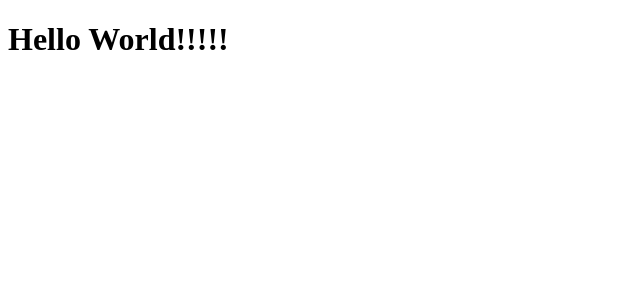
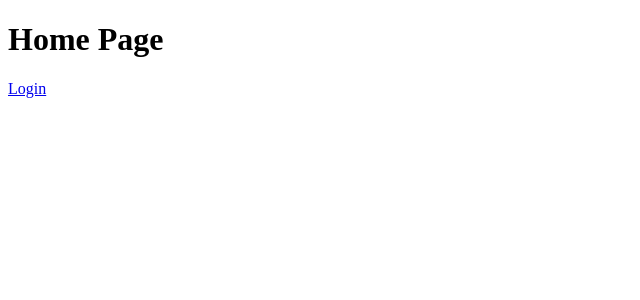
Before and after one commit to Hussein-Salloum-GH/bookstore-react-app, a React (Create React App) app: page / in a window 1280 px wide. Shown: the top 300 px of the page, without its empty margins (0-640 px from the left). Built offline with nearby package versions, Linux system fonts and the light colour scheme.

Commit message:
react router setup with couple of pages in app

```diff
--- a/package.json
+++ b/package.json
@@ -5,6 +5,8 @@
   "dependencies": {
     "react": "^16.8.6",
     "react-dom": "^16.8.6",
+    "react-router": "^5.0.1",
+    "react-router-dom": "^5.0.1",
     "react-scripts": "3.0.1"
   },
   "scripts": {
--- a/src/App.js
+++ b/src/App.js
@@ -1,9 +1,13 @@
 import React from 'react';
+import { Route } from "react-router-dom";
+import HomePage from "./components/pages/HomePage";
+import LoginPage from "./components/pages/LoginPage";
 
 const App = () => {
   return (
     <div>
-      <h1>Hello World!!!!!</h1>
+      <Route path="/" exact component={HomePage} />
+      <Route path="/login" exact component={LoginPage} />
     </div>
   );
 }
--- /dev/null
+++ b/src/components/pages/HomePage.js
@@ -0,0 +1,13 @@
+import React from 'react'
+import { Link } from "react-router-dom";
+
+const HomePage = () => {
+    return (
+        <div>
+            <h1>Home Page</h1>
+            <Link to="/login">Login</Link>
+        </div>
+    )
+}
+
+export default HomePage
--- /dev/null
+++ b/src/components/pages/LoginPage.js
@@ -0,0 +1,11 @@
+import React from 'react'
+
+const LoginPage = () => {
+    return (
+        <div>
+            <h1>Login Page</h1>
+        </div>
+    )
+}
+
+export default LoginPage
--- a/src/index.js
+++ b/src/index.js
@@ -1,9 +1,18 @@
 import React from 'react';
 import ReactDOM from 'react-dom';
+
+// import router
+import { BrowserRouter } from "react-router-dom";
 
 import App from './App';
 import * as serviceWorker from './serviceWorker';
 
-ReactDOM.render(<App />, document.getElementById('root'));
+ReactDOM.render(
+    <BrowserRouter>
+        <App />
+    </BrowserRouter>
+
+    , document.getElementById('root')
+);
 
 serviceWorker.unregister();
```
Also changed, not shown: 1 other file (tests, documents, lock files or other folders).
